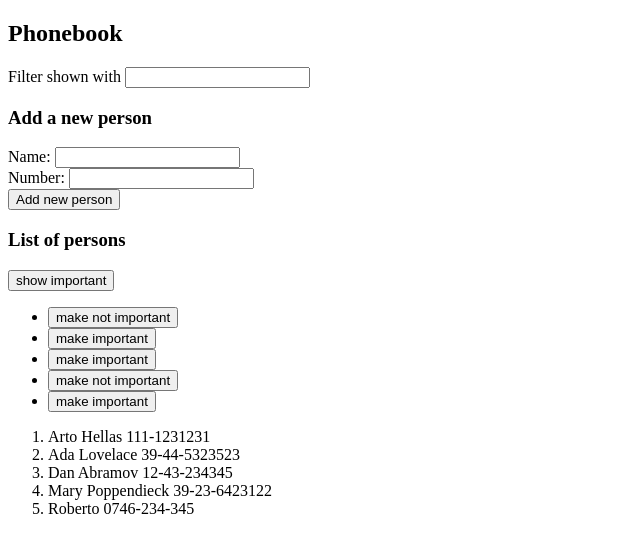
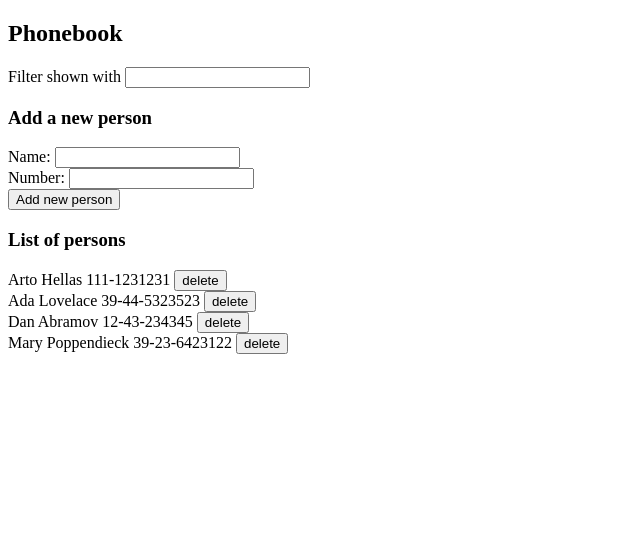
Before and after one commit to OatuPetronela/FullStack-MOOC-2022, a React (Create React App) app in the folder part2/phonebook/: page / in a window 1280 px wide. Shown: the top 552 px of the page, without its empty margins (0-640 px from the left). Built offline with nearby package versions, Linux system fonts and the light colour scheme; data requests are answered from the project's data file.

Commit message:
Exercise 2.18

```diff
--- a/part2/phonebook/data.json
+++ b/part2/phonebook/data.json
@@ -10,24 +10,19 @@
       "name": "Ada Lovelace",
       "number": "39-44-5323523",
       "id": 2,
-      "important": false
+      "important": true
     },
     {
       "name": "Dan Abramov",
       "number": "12-43-234345",
       "id": 3,
-      "important": false
+      "important": true
     },
     {
       "name": "Mary Poppendieck",
       "number": "39-23-6423122",
       "id": 4,
       "important": true
-    },
-    {
-      "name": "Roberto",
-      "number": "0746-234-345",
-      "id": 5
     }
   ]
 }
--- a/part2/phonebook/src/App.js
+++ b/part2/phonebook/src/App.js
@@ -1,8 +1,7 @@
 import React, {useState, useEffect} from 'react'
 import PersonForm from './components/PersonForm'
-import PersonsList from './components/PersonsList'
 import Filter from './components/Filter'
-import Person  from './components/Person'
+import GetNames from './components/GetName'
 import personsService from './services/persons'
 
 
@@ -11,7 +10,6 @@ const App = () => {
     const [newName, setNewName] = useState('')
     const [newNumber, setNewNumber] = useState('')
     const [filter, setFilter] = useState('')
-    const [filteredPersons, setFilteredPersons] = useState(null);
 
     useEffect(() => {
         personsService
@@ -21,21 +19,31 @@ const App = () => {
             })
     }, [])
 
-    const toggleImportanceOf = (id) => {
-        const person = persons.find(p => p.id === id)
-        const changedPerson = {...person,important: !person.important}
+    const checkName = (newName) => {
+        let matchFound = false;
+        persons.forEach((person) => {
+            if (person.name === newName) {
+                matchFound = true;
+            }
+        })
+        return matchFound
+    }
 
+    const addPerson = (e) => {
+        e.preventDefault()
+        if (checkName(newName)) {
+            if (window.confirm(`${newName} is already added to phonebook`)) {
+                const person = persons.find(person => person.name === newName)
+                const changedPerson = {...person,number: newNumber}
                 personsService
-            .update(id, changedPerson)
+                    .update(changedPerson.id, changedPerson)
                     .then(returnedPerson => {
-                setPersons(persons.map(person => person.id !== id
+                        setPersons(persons.map(person => person.id !== changedPerson.id
                             ? person
                             : returnedPerson))
                     })
             }
-
-    const addPerson = (e) => {
-        e.preventDefault()
+        } else {
             const objectPerson = {
                 name: newName,
                 number: newNumber
@@ -43,31 +51,26 @@ const App = () => {
 
             personsService
                 .createPersons(objectPerson)
-            .then(returnedNote => {
-                setPersons(persons.concat(returnedNote))
+                .then(returnedPerson => {
+                    setPersons(persons.concat(returnedPerson))
                     setNewName('')
                     setNewNumber('')
-                const existName = persons.some(person => person.name === newName);
-                if (existName) {
-                    alert(`${newName} is already added to phonebook`)
+                })
         }
-            })
-
+    }
+    const removePerson = (id, name) => {
+        if (window.confirm(`Do you really want to delete ${name}?`)) {
+            personsService
+                .deletePerson(id)
+                .then(setPersons(persons.filter(person => person.id !== id)))
+        }
     }
 
-    const handleNameChange = (e) => {
-        setNewName(e.target.value)
-    }
+    const handleNameChange = (e) => { setNewName(e.target.value) }
 
-    const handleNumberChange = (e) => {
-        setNewNumber(e.target.value)
-    }
+    const handleNumberChange = (e) => { setNewNumber(e.target.value) }
 
-    const handleFilter = (e) => {
-        setFilter(e.target.value)
-        const filtered = persons.filter((person) => person.name.toLowerCase().includes(e.target.value.toLowerCase()));
-        setFilteredPersons(filtered);
-    }
+    const handleFilter = (e) => { setFilter(e.target.value) }
 
     return (
         <div>
@@ -81,21 +84,7 @@ const App = () => {
                 newNumber={newNumber}
                 handleNumberChange={handleNumberChange}/>
             <h3>List of persons</h3>
-            <div>
-                <button onClick={() => setPersons(!persons)}>
-                    show {persons
-                        ? 'important'
-                        : 'all'}
-            </button>
-                <ul>
-                    {persons.map(person =>
-                    <Person key={person.id} person={person} toggleImportance={() => toggleImportanceOf(person.id)}/>)}
-                </ul>
-            </div>
-            <PersonsList
-                filter={filter}
-                persons={persons}
-                filteredPersons={filteredPersons}/>
+            <GetNames persons={persons} filter={filter} removePerson={removePerson}/>
         </div>
     )
 }
--- /dev/null
+++ b/part2/phonebook/src/components/GetName.js
@@ -0,0 +1,17 @@
+import React from 'react'
+
+const Contact = ( props ) => {
+    return <>{props.name} {props.number} <button onClick={() => props.removePerson(props.personId, props.name)}>delete</button> <br /></>
+}
+
+const GetNames = ({ persons, filter, removePerson}) => {
+    if (filter.length === 0) {
+        return persons.map(i => <Contact personId={i.id} name={i.name} number={i.number} key={i.name} removePerson={removePerson} />)
+    }
+    else {
+        let filtered = persons.filter(i => i.name.toLowerCase().includes(filter.toLowerCase()))
+        return filtered.map(i => <Contact personId={i.id} name={i.name} number={i.number} key={i.name} removePerson={removePerson} />)
+    }
+}
+
+export default GetNames
--- a/part2/phonebook/src/components/Person.js
+++ /dev/null
@@ -1,13 +0,0 @@
-const Person = ({person, toggleImportance}) => {
-    const label = person.important
-        ? 'make not important'
-        : 'make important'
-
-    return (
-        <li>
-            {person.content}
-            <button onClick={toggleImportance}>{label}</button>
-        </li>
-    )
-}
-export default Person;
--- a/part2/phonebook/src/components/PersonsList.js
+++ /dev/null
@@ -1,14 +0,0 @@
-const PersonsList=({filter, persons, filteredPersons})=>{
-    return(
-        <ol>
-        {filter === ""
-        ? persons?.map(person => (
-          <li key={person.id}>{person.name} {person.number}</li>
-        ))
-      : filteredPersons?.map(person => (
-        <li key={person.id}>{person.name} {person.number}</li>
-        ))}
-        </ol>
-    )
-}
-export default PersonsList;
--- a/part2/phonebook/src/services/persons.js
+++ b/part2/phonebook/src/services/persons.js
@@ -15,5 +15,9 @@ const createPersons = (objectPerson) => {
     const request = axios.post(baseUrl, objectPerson);
     return request.then(response => response.data)
 }
+const deletePerson = (personId) => {
+    const request = axios.delete(`${baseUrl}/${personId}`);
+    return request.then(response => response.data)
+}
 
-export default {getPersons, update, createPersons}
+export default {getPersons, update, deletePerson, createPersons}
```
Also changed, not shown: 1 other file (tests, documents, lock files or other folders). Lines whose indentation alone changed are shown as unchanged.
